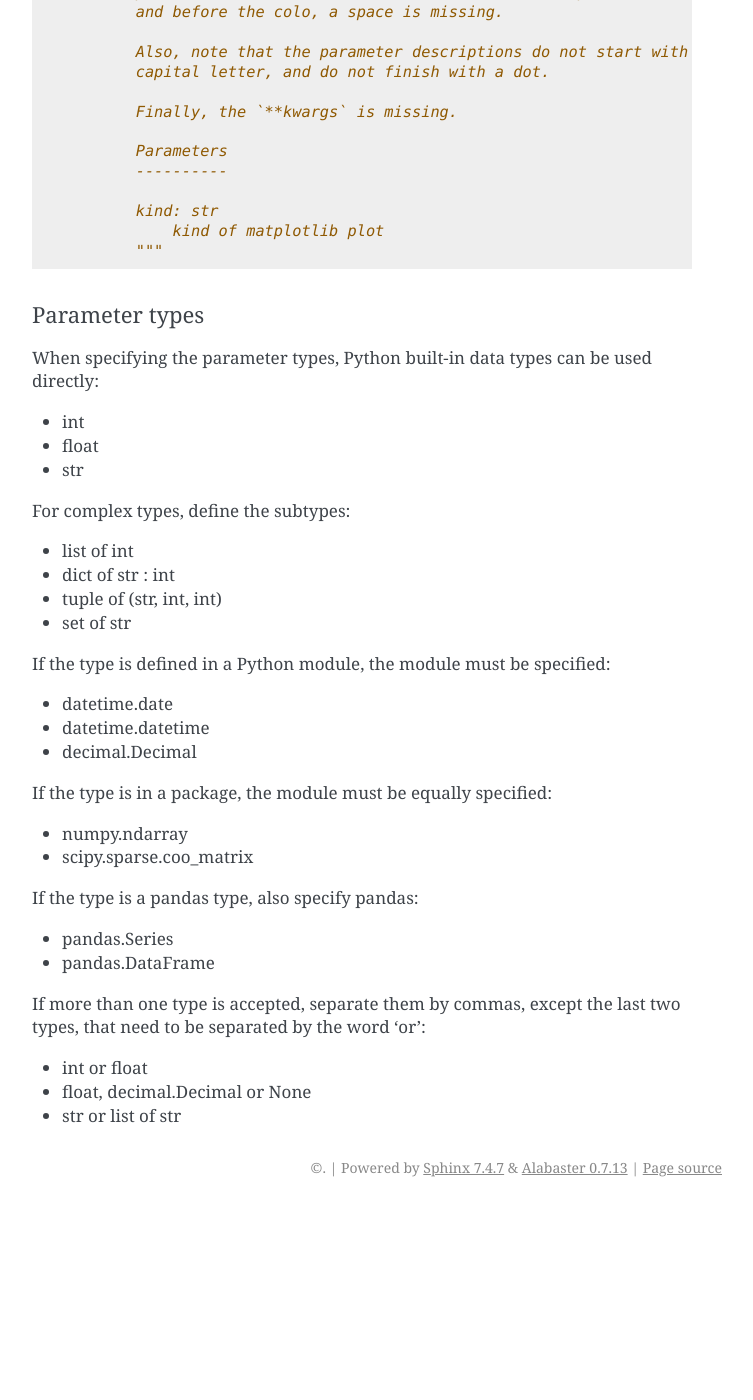
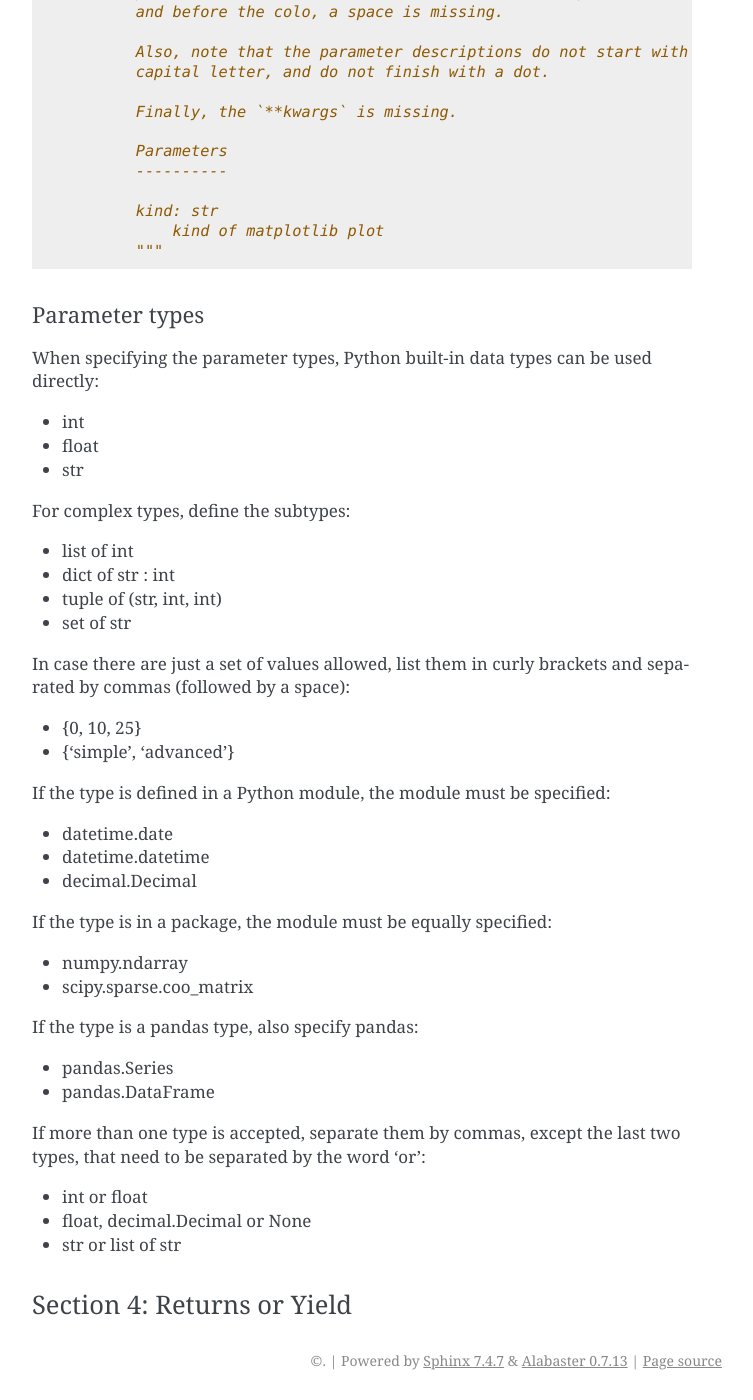
Before and after one commit to python-sprints/python-sprints.github.io, a Sphinx documentation site: the page built from docs/pandas-doc/source/contents.rst, in a window 1280 px wide and 1400 px high, scrolled down 5020 px. Shown: the whole window, without its empty margins (388-1141 px from the left). Built offline with Sphinx 7.4.7, drawn with Linux system fonts in a browser that asks for light colours; before the commit the page ends 6227 px from its top, so only the background shows below that; some of the changed text lies outside the part shown.

Commit message:
working on the pandas doc guide

```diff
--- a/docs/pandas-doc/source/contents.rst
+++ b/docs/pandas-doc/source/contents.rst
@@ -284,6 +284,12 @@ For complex types, define the subtypes:
 - tuple of (str, int, int)
 - set of str
 
+In case there are just a set of values allowed, list them in curly brackets
+and separated by commas (followed by a space):
+
+- {0, 10, 25}
+- {'simple', 'advanced'}
+
 If the type is defined in a Python module, the module must be specified:
 
 - datetime.date
@@ -306,3 +312,6 @@ last two types, that need to be separated by the word 'or':
 - int or float
 - float, decimal.Decimal or None
 - str or list of str
+
+Section 4: Returns or Yield
+~~~~~~~~~~~~~~~~~~~~~~~~~~~
```
Also changed, not shown: 5 other files.
